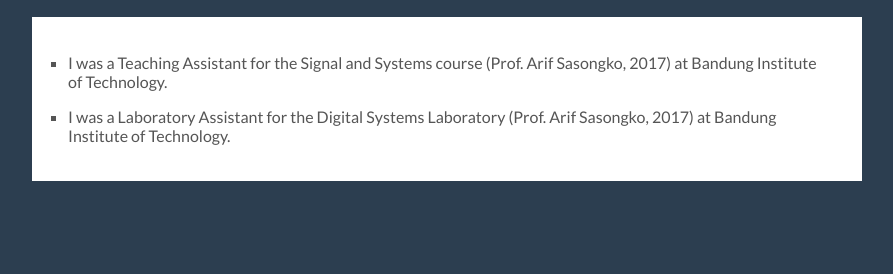
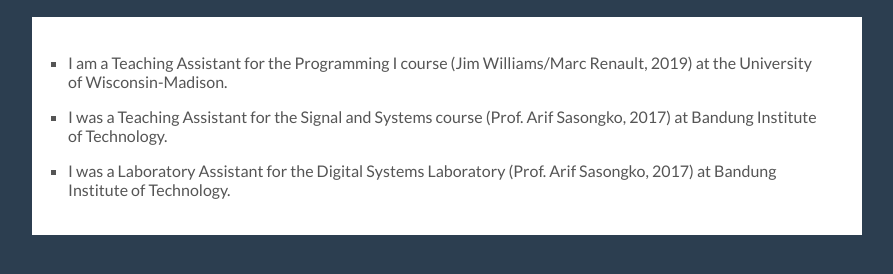
Before and after one commit to bwyogatama/bwyogatama.github.io, a plain HTML site: page teaching.html in a window 1280 px wide. Shown: the part 92-366 px from the top of the page, without its empty margins (193-1086 px from the left). Drawn offline with Linux system fonts and the light colour scheme.

Commit message:
Update teaching.html

```diff
--- a/teaching.html
+++ b/teaching.html
@@ -22,6 +22,8 @@
 <article>
 <ul>
 
+<li><p>I am a Teaching Assistant for the Programming I course (Jim Williams/Marc Renault, 2019) at the University of Wisconsin-Madison. </p></li>
+
 <li><p>I was a Teaching Assistant for the Signal and Systems course (Prof. Arif Sasongko, 2017) at Bandung Institute of Technology. </p></li>
 
 <li><p>I was a Laboratory Assistant for the Digital Systems Laboratory (Prof. Arif Sasongko, 2017) at Bandung Institute of Technology. </p></li>
```
